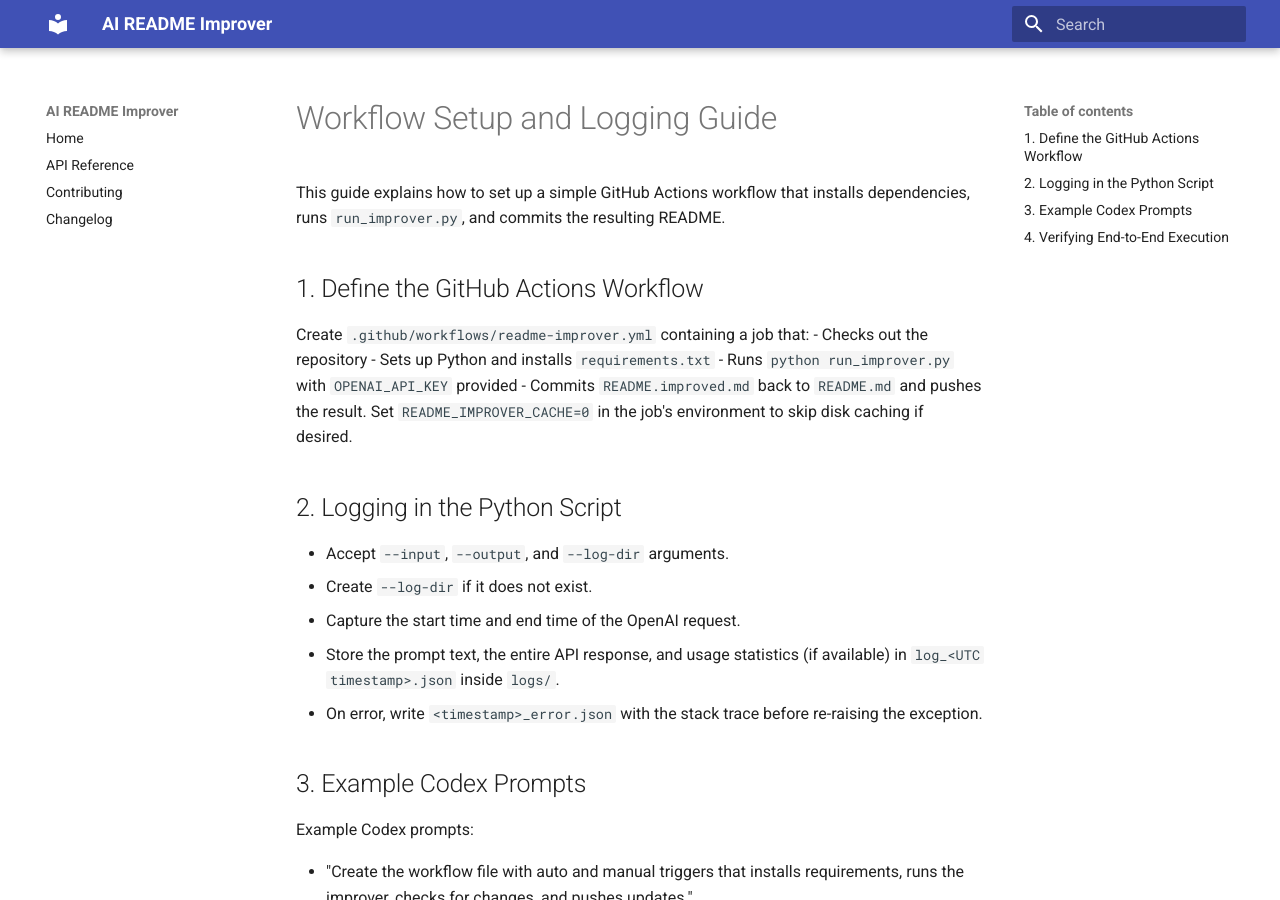
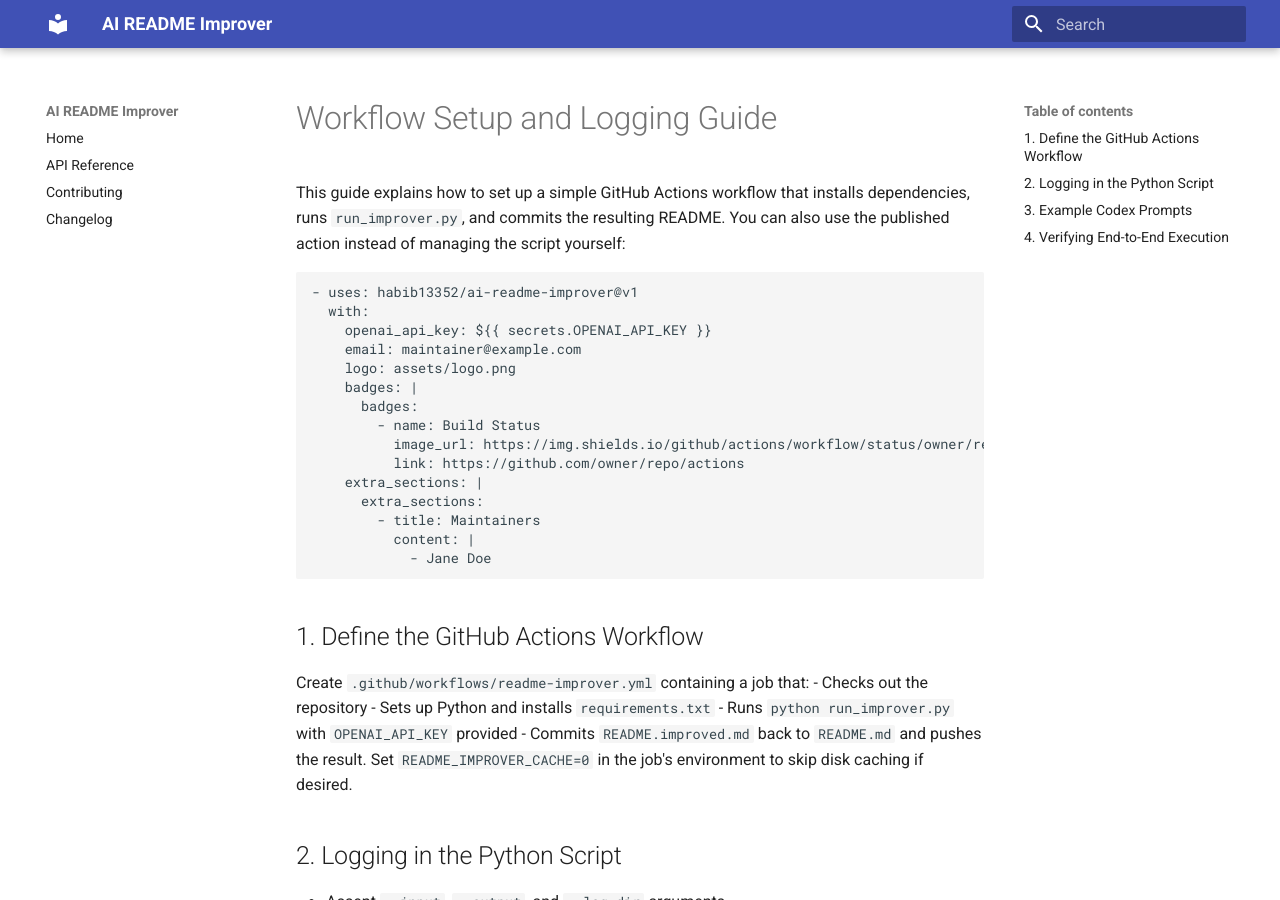
Before and after one commit to habib13352/ai-readme-improver, an MkDocs documentation site: the page built from docs/workflow_instructions.md, in a window 1280 px wide and 900 px high. Built offline with MkDocs 1.6.1 and Material for MkDocs 9.7.7, drawn with Linux system fonts in a browser that asks for light colours.

Commit message:
feat: add reusable GitHub action

````diff
--- a/docs/workflow_instructions.md
+++ b/docs/workflow_instructions.md
@@ -1,6 +1,24 @@
 # Workflow Setup and Logging Guide
 
-This guide explains how to set up a simple GitHub Actions workflow that installs dependencies, runs `run_improver.py`, and commits the resulting README.
+This guide explains how to set up a simple GitHub Actions workflow that installs dependencies, runs `run_improver.py`, and commits the resulting README. You can also use the published action instead of managing the script yourself:
+
+```yaml
+- uses: habib13352/ai-readme-improver@v1
+  with:
+    openai_api_key: ${{ secrets.OPENAI_API_KEY }}
+    email: maintainer@example.com
+    logo: assets/logo.png
+    badges: |
+      badges:
+        - name: Build Status
+          image_url: https://img.shields.io/github/actions/workflow/status/owner/repo/ci.yml
+          link: https://github.com/owner/repo/actions
+    extra_sections: |
+      extra_sections:
+        - title: Maintainers
+          content: |
+            - Jane Doe
+```
 
 ## 1. Define the GitHub Actions Workflow
 
````
Also changed, not shown: README.md (+19 -17 lines), action.yml (added, +49 -0 lines).
